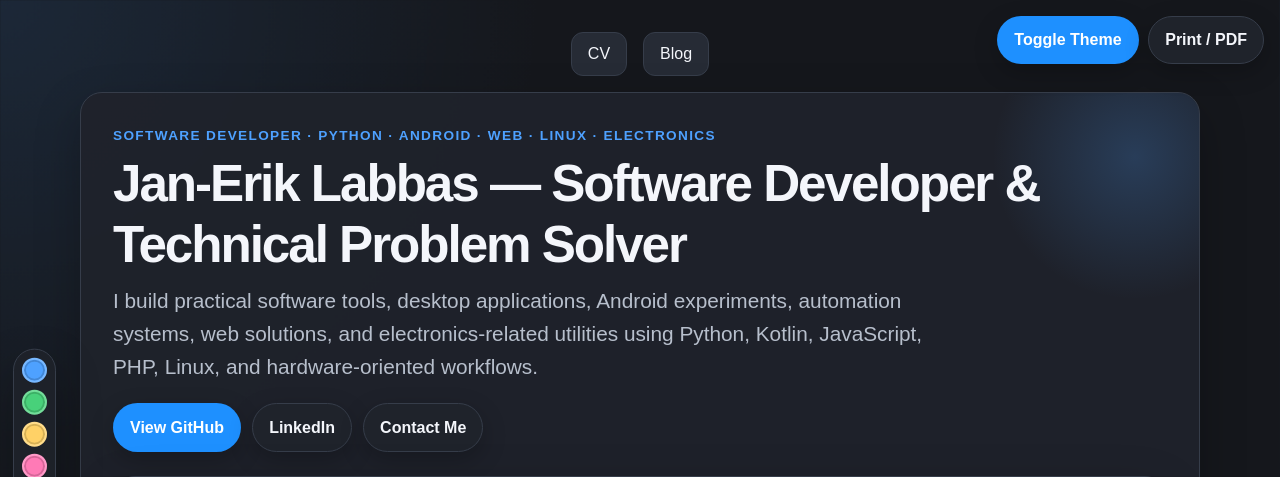
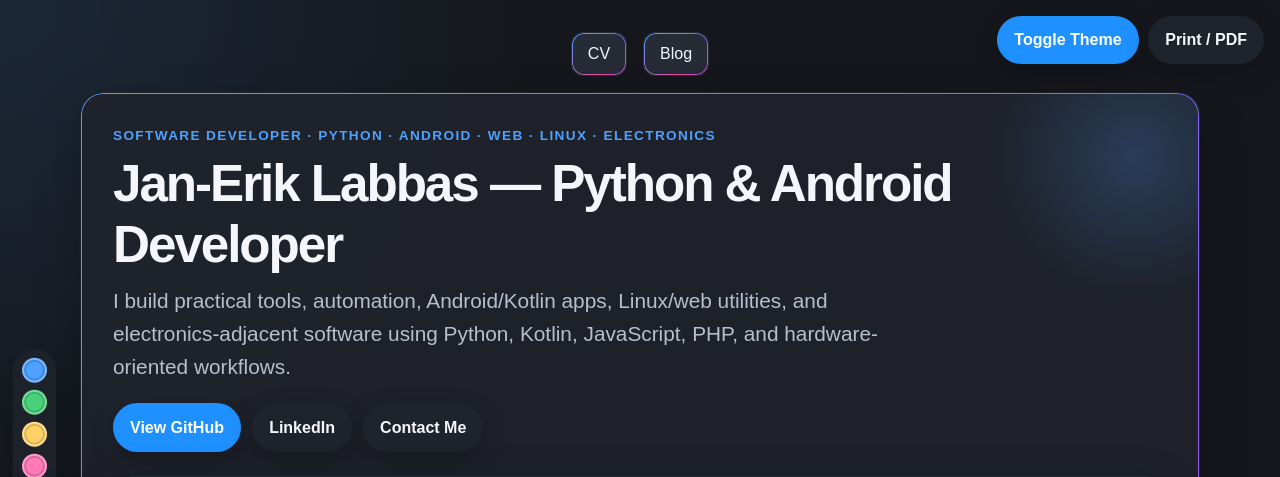
Before and after one commit to jamps3/jamps3.github.io, a Jekyll site: the page portfolio.html, which Jekyll copies as it is, in a window 1280 px wide, cut to the strip 0-477 px from the top of the page. Built offline with Jekyll 4.4.1, drawn with Linux system fonts in a browser that asks for light colours; some of the changed text lies outside the part shown.

Commit message:
Polish portfolio links and visuals

```diff
--- a/portfolio.html
+++ b/portfolio.html
@@ -77,7 +77,7 @@
     <button type="button" data-border-color="#48d17a" style="--swatch-color: #48d17a" aria-label="Green border"></button>
     <button type="button" data-border-color="#ffd166" style="--swatch-color: #ffd166" aria-label="Gold border"></button>
     <button type="button" data-border-color="#ff7ab6" style="--swatch-color: #ff7ab6" aria-label="Pink border"></button>
-    <button type="button" data-border-color="gradient" class="gradient-swatch" aria-label="Gradient border"></button>
+    <button type="button" data-border-color="gradient" class="gradient-swatch" style="--swatch-color: #8b5cf6" aria-label="Gradient border"></button>
     <button type="button" data-border-color="" style="--swatch-color: var(--border)" aria-label="Default border"></button>
   </div>
 
@@ -90,12 +90,12 @@
     <header class="hero">
       <p class="eyebrow">Software Developer · Python · Android · Web · Linux · Electronics</p>
 
-      <h1>Jan-Erik Labbas — Software Developer & Technical Problem Solver</h1>
+      <h1>Jan-Erik Labbas — Python & Android Developer</h1>
 
       <p class="subtitle">
-        I build practical software tools, desktop applications, Android experiments,
-        automation systems, web solutions, and electronics-related utilities using
-        Python, Kotlin, JavaScript, PHP, Linux, and hardware-oriented workflows.
+        I build practical tools, automation, Android/Kotlin apps, Linux/web
+        utilities, and electronics-adjacent software using Python, Kotlin,
+        JavaScript, PHP, and hardware-oriented workflows.
       </p>
 
       <div class="hero-actions">
@@ -158,6 +158,18 @@
         </div>
       </div>
     </header>
+
+    <section class="section">
+      <h2>Best Fit</h2>
+
+      <ul class="skills-list">
+        <li>Python desktop tools, automation, scripting, and practical utility applications</li>
+        <li>Android/Kotlin apps, Jetpack Compose experiments, and local-first mobile tools</li>
+        <li>Linux, web maintenance, CMS updates, scripting, and technical troubleshooting</li>
+        <li>Electronics/software hybrid roles involving devices, diagnostics, repair, or embedded-adjacent work</li>
+        <li>Junior to mid-level software developer or technical specialist roles with hands-on problem solving</li>
+      </ul>
+    </section>
 
     <section class="section case-studies-section" aria-labelledby="featured-case-studies">
       <h2 id="featured-case-studies">Featured Case Studies</h2>
@@ -469,7 +481,7 @@
 
         <article class="portfolio-card">
           <h3>
-            <a href="https://github.com/jamps3/SpiralFM" target="_blank" rel="noopener noreferrer">
+            <a href="https://github.com/jamps3/SpiralFM" target="_blank" rel="noopener noreferrer" data-private-repository>
               SpiralFM (Private)
             </a>
           </h3>
@@ -491,7 +503,7 @@
 
         <article class="portfolio-card">
           <h3>
-            <a href="https://github.com/jamps3/LoitsuFind" target="_blank" rel="noopener noreferrer">
+            <a href="https://github.com/jamps3/LoitsuFind" target="_blank" rel="noopener noreferrer" data-private-repository>
               LoitsuFind (Private)
             </a>
           </h3>
@@ -615,7 +627,7 @@
 
         <article class="portfolio-card">
           <h3>
-            <a href="https://github.com/jamps3/Loitsio" target="_blank" rel="noopener noreferrer">
+            <a href="https://github.com/jamps3/Loitsio" target="_blank" rel="noopener noreferrer" data-private-repository>
               Loitsio (Private)
             </a>
           </h3>
@@ -635,7 +647,7 @@
 
         <article class="portfolio-card">
           <h3>
-            <a href="https://github.com/jamps3/PetzyTop" target="_blank" rel="noopener noreferrer">
+            <a href="https://github.com/jamps3/PetzyTop" target="_blank" rel="noopener noreferrer" data-private-repository>
               PetzyTop (Private)
             </a>
           </h3>
@@ -655,7 +667,7 @@
 
         <article class="portfolio-card">
           <h3>
-            <a href="https://github.com/jamps3/Kuitvakka" target="_blank" rel="noopener noreferrer">
+            <a href="https://github.com/jamps3/Kuitvakka" target="_blank" rel="noopener noreferrer" data-private-repository>
               Kuitvakka (Private)
             </a>
           </h3>
@@ -675,7 +687,7 @@
 
         <article class="portfolio-card">
           <h3>
-            <a href="https://github.com/jamps3/Soumari" target="_blank" rel="noopener noreferrer">
+            <a href="https://github.com/jamps3/Soumari" target="_blank" rel="noopener noreferrer" data-private-repository>
               Soumari (Private)
             </a>
           </h3>
--- a/styles.css
+++ b/styles.css
@@ -854,6 +854,7 @@
 .portfolio-page .carousel-viewport {
   overflow: hidden;
   width: 100%;
+  border-radius: 21px 21px 0 0;
 }
 
 .portfolio-page .carousel-slides {
@@ -917,20 +918,17 @@
 body.gradient-border .section,
 body.gradient-border .footer,
 body.gradient-border .nav-menu a,
-body.gradient-border .border-color-picker,
 body.gradient-border .skill-group,
 body.gradient-border .experience-item,
 body.gradient-border .project-card,
 body.gradient-border .timeline-item,
 body.gradient-border .contact-list li,
-body.gradient-border .skill,
-body.gradient-border .interest-list span,
-body.gradient-border .portfolio-page .skills-list li,
 body.gradient-border .portfolio-page .carousel,
 body.gradient-border .portfolio-page .portfolio-card,
 body.gradient-border .case-study-card,
 body.gradient-border .case-study-link {
   border-color: transparent;
+  isolation: isolate;
   position: relative;
 }
 
@@ -938,15 +936,11 @@
 body.gradient-border .section::before,
 body.gradient-border .footer::before,
 body.gradient-border .nav-menu a::before,
-body.gradient-border .border-color-picker::before,
 body.gradient-border .skill-group::before,
 body.gradient-border .experience-item::before,
 body.gradient-border .project-card::before,
 body.gradient-border .timeline-item::before,
 body.gradient-border .contact-list li::before,
-body.gradient-border .skill::before,
-body.gradient-border .interest-list span::before,
-body.gradient-border .portfolio-page .skills-list li::before,
 body.gradient-border .portfolio-page .carousel::before,
 body.gradient-border .portfolio-page .portfolio-card::before,
 body.gradient-border .case-study-card::before,
@@ -963,7 +957,7 @@
   mask-composite: exclude;
   animation: spin-border 2.5s linear infinite;
   pointer-events: none;
-  z-index: -1;
+  z-index: 1;
 }
 
 .border-color-picker button:hover,
@@ -977,6 +971,15 @@
   box-shadow:
     0 0 0 2px var(--bg),
     0 0 0 4px var(--swatch-color),
+    inset 0 0 0 2px rgba(0, 0, 0, 0.16);
+}
+
+.border-color-picker button.gradient-swatch.active,
+.border-color-picker button.gradient-swatch[aria-pressed="true"] {
+  box-shadow:
+    0 0 0 2px var(--bg),
+    0 0 0 4px #8b5cf6,
+    0 0 18px rgba(139, 92, 246, 0.55),
     inset 0 0 0 2px rgba(0, 0, 0, 0.16);
 }
 
```
Also changed, not shown: other parts of portfolio.html (+8 -1 lines), index-fi.html (+26 -8 lines), index.html (+26 -7 lines), img/jampsfit-screenshot.png.
